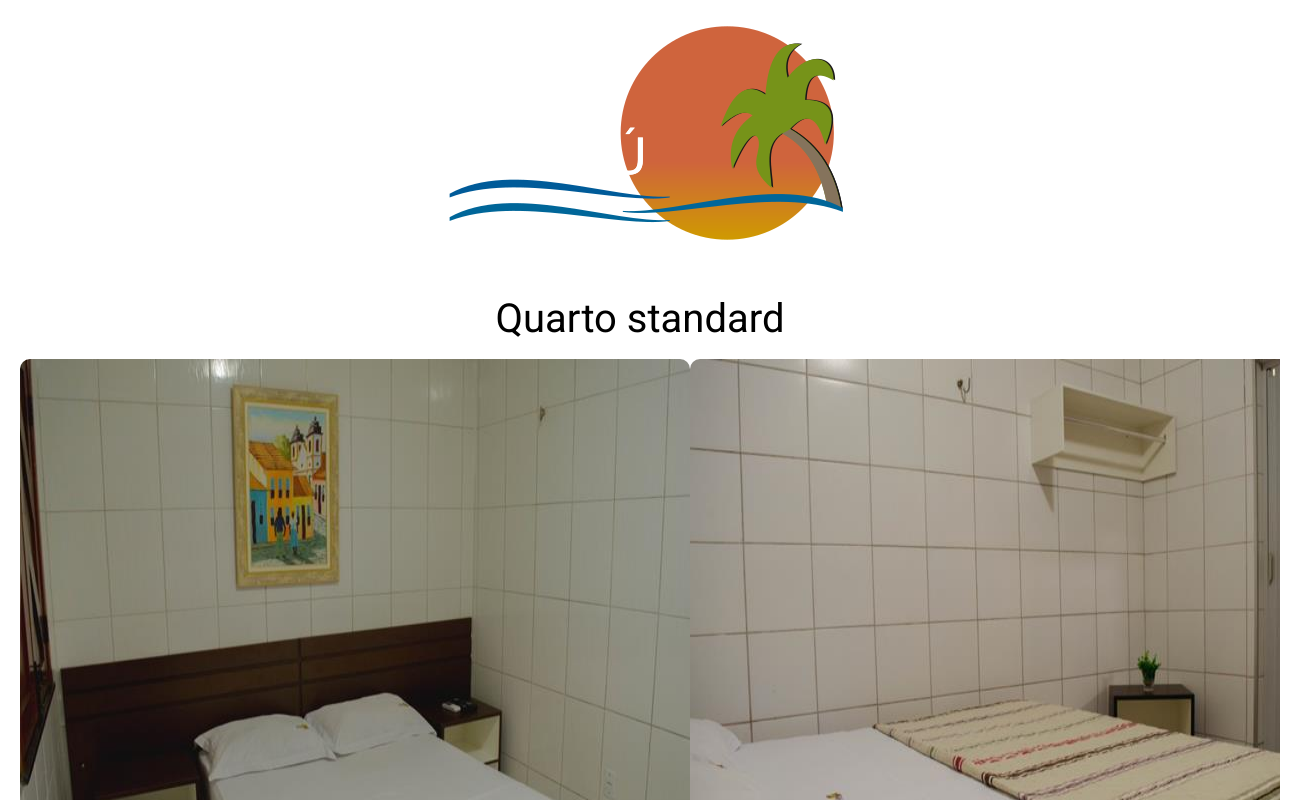
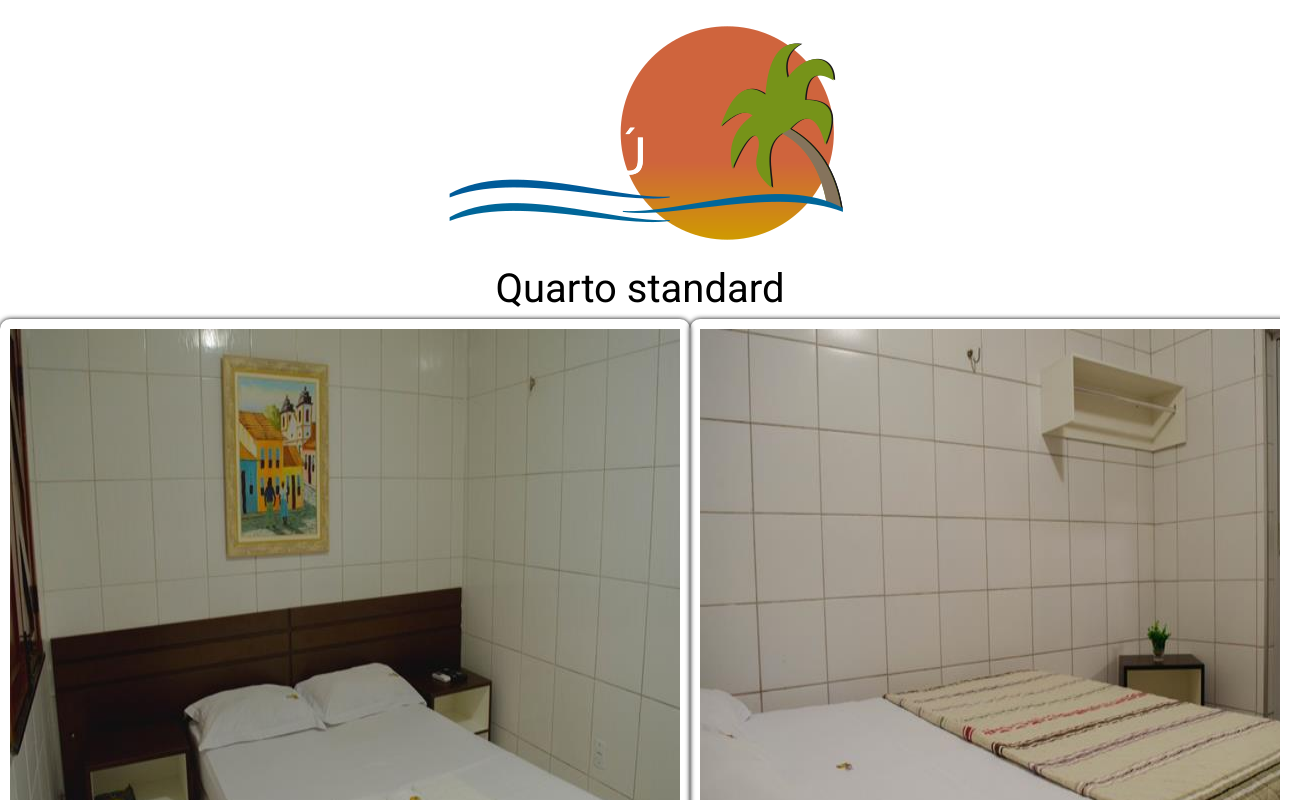
Before and after one commit to FelipeMedeiros99/pousada-tambau-album, a React (Create React App) app: page / in a window 1280 px wide. Shown: the top 800 px of the page, 1310 px wide, since content can reach past the window. Built offline with nearby package versions, Linux system fonts and the light colour scheme.

Commit message:
mais formatações css

```diff
--- a/src/Main/index.jsx
+++ b/src/Main/index.jsx
@@ -15,6 +15,4 @@ export default function Main(){
 }
 
 const Menu = styled.main`
-    padding: 30px;
-
 `
--- a/src/Quarto/index.jsx
+++ b/src/Quarto/index.jsx
@@ -13,13 +13,10 @@ export default function Quarto({padrao}){
 
             <h1>Quarto {padrao}</h1>
             <ContainerFotos>
-                <>
-                    <ion-icon name="chevron-back-outline"></ion-icon>
-                    {numeros.map((numero)=>(
-                        <img id={`${padrao}${numero}`} src={`./assets/${padrao}/${padrao}${numero}.jpg`} alt="" />
-                        ))}
-                    <ion-icon name="chevron-forward-outline"></ion-icon>
-                </>
+                {/* <button>Esquerda</button> */}
+                {numeros.map((numero)=>(
+                    <img id={`${padrao}${numero}`} src={`./assets/${padrao}/${padrao}${numero}.jpg`} alt="" />
+                    ))}
             </ContainerFotos>
 
             <Informacoes padrao={padrao}>
@@ -45,20 +42,24 @@ const ContainerCategoria = styled.div`
 `
 
 const ContainerFotos = styled.div`
-    padding: 20px;
     display: flex;
     width: 100vw;
     overflow: scroll;
     position: relative;
-
-    ion-icon{
-        font-size: 30px;
-        color: red;
-    }
+    padding-top: 10px;
+    padding-bottom: 10px;
+/*
+    button{
+        height: 100%;
+        position: absolute;
+        z-index: 3;
+    } */
 
     img{
+        padding: 10px;
         border-radius: 10px;
         width: 100vw;
         height: auto;
+        box-shadow: 0 0 5px
     }
 `
```
